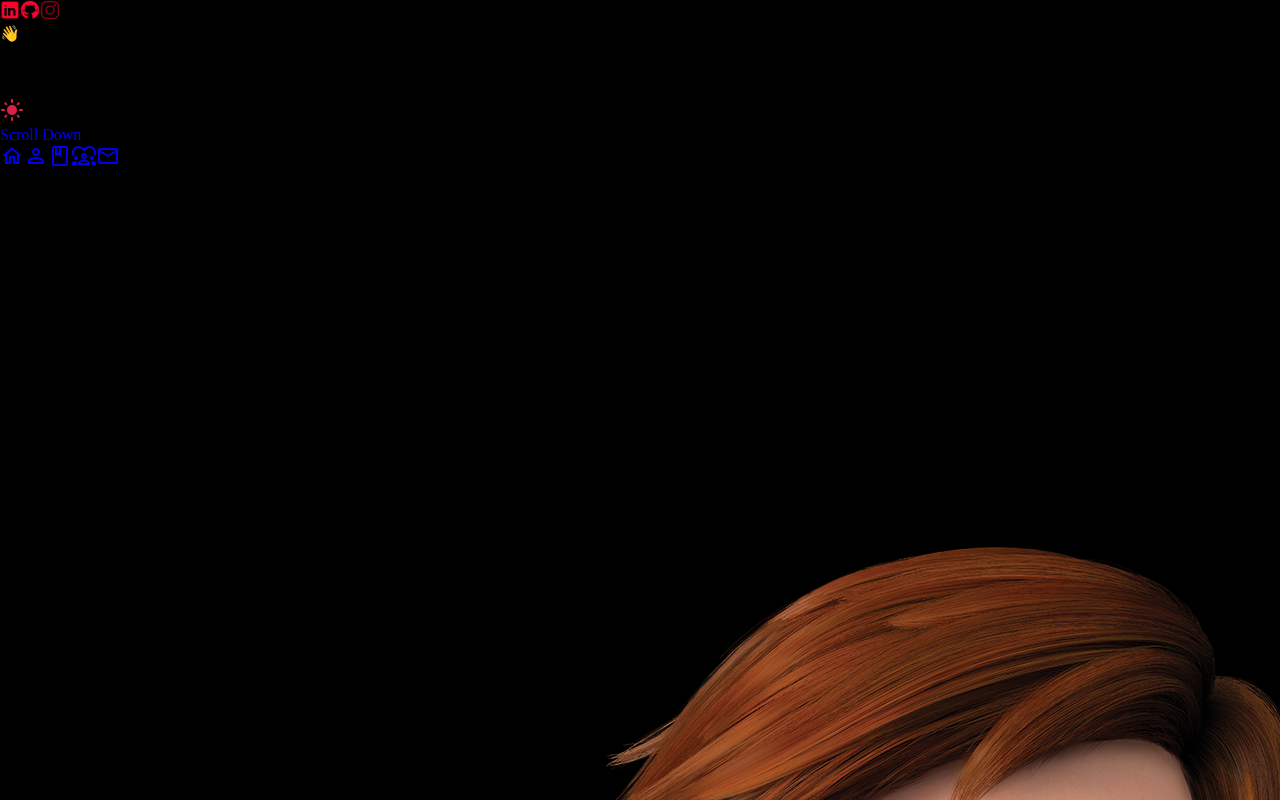
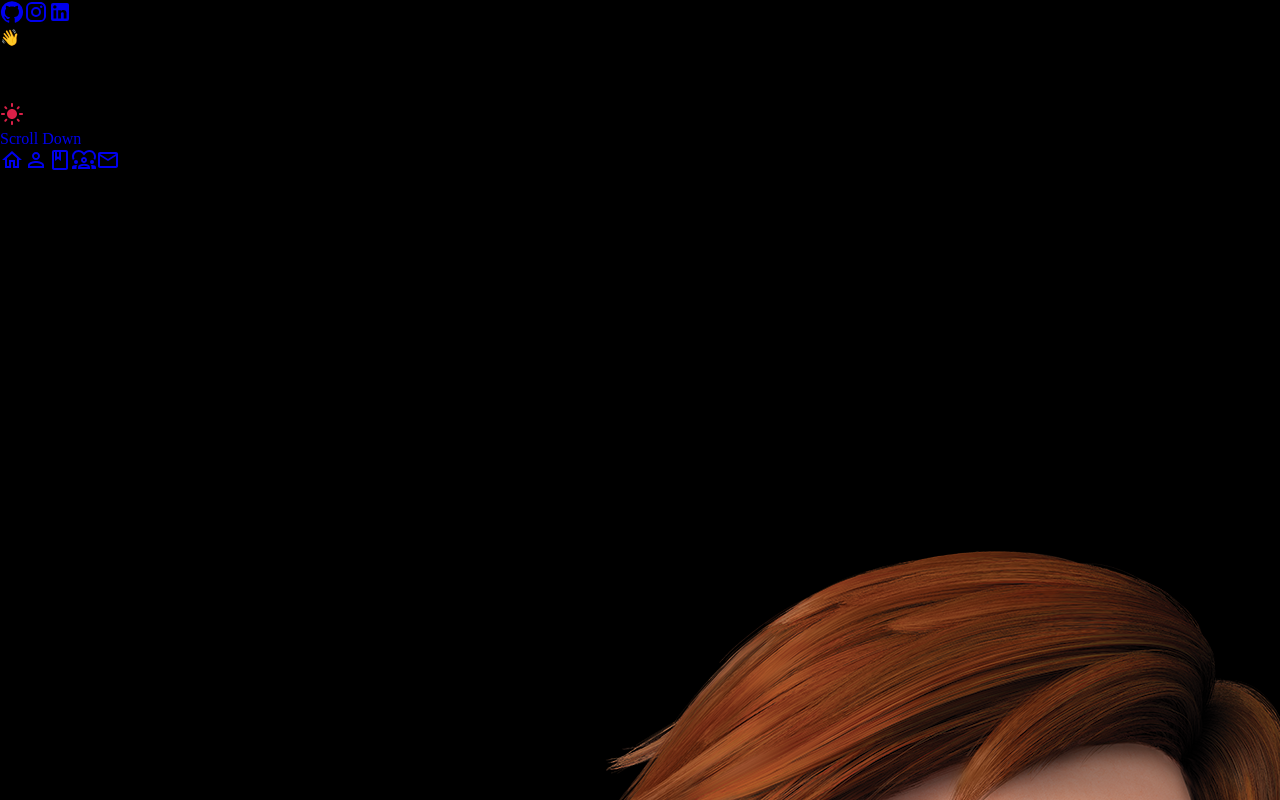
Before and after one commit to vikas990/Portfolio, a Next.js app: page / in a window 1280 px wide. Shown: the top 800 px of the page. Built offline with nearby package versions, Linux system fonts and the light colour scheme.

Commit message:
head css issue solved

```diff
--- a/components/Header/Header.js
+++ b/components/Header/Header.js
@@ -1,4 +1,7 @@
 import Image from "next/image";
+import GitHubIcon from "@mui/icons-material/GitHub";
+import InstagramIcon from "@mui/icons-material/Instagram";
+import LinkedInIcon from "@mui/icons-material/LinkedIn";
 
 import React, { useEffect } from "react";
 import {
@@ -23,24 +26,23 @@ const Header = ({ setTheme, theme }) => {
   return (
     <MainContainer id="Home">
       <IconSection>
-        <Image
-          src="/images/linkedin.png"
-          alt="Instagram icon"
-          height={20}
-          width={20}
-        />
-        <Image
-          src="/images/github.png"
-          alt="Instagram icon"
-          height={20}
-          width={20}
-        />
-        <Image
-          src="/images/instagram.png"
-          alt="Instagram icon"
-          height={20}
-          width={20}
-        />
+        <a href="https://github.com/vikas990" target="_blank" rel="noreferrer">
+          <GitHubIcon />
+        </a>
+        <a
+          href="https://www.instagram.com/vikas_kumar_31/"
+          target="_blank"
+          rel="noreferrer"
+        >
+          <InstagramIcon />
+        </a>
+        <a
+          href="https://www.linkedin.com/in/vikas-kumar-3469b4164/"
+          target="_blank"
+          rel="noreferrer"
+        >
+          <LinkedInIcon />
+        </a>
         <Line />
       </IconSection>
       <MidSection>
@@ -53,16 +55,24 @@ const Header = ({ setTheme, theme }) => {
           {theme === "light" ? (
             <ModeNightIcon
               onClick={themeToggler}
-              style={{ color: "#DB2048", marginRight: "-1rem" }}
+              style={{
+                color: "#DB2048",
+                marginRight: "-1rem",
+                cursor: "pointer",
+              }}
             />
           ) : (
             <LightModeIcon
               onClick={themeToggler}
-              style={{ color: "#DB2048", marginRight: "-1rem" }}
+              style={{
+                color: "#DB2048",
+                marginRight: "-1rem",
+                cursor: "pointer",
+              }}
             />
           )}
         </div>
-        <Link href="#">Scroll Down</Link>
+        <Link href="#contact">Scroll Down</Link>
       </LeftContainer>
     </MainContainer>
   );
--- a/components/Header/Header.styles.js
+++ b/components/Header/Header.styles.js
@@ -15,6 +15,10 @@ export const IconSection = styled.div`
   display: flex;
   flex-direction: column;
   justify-content: space-around;
+
+  & a {
+    color: ${(props) => props.theme.colors.text.secondary};
+  }
 
   @media screen and (max-width: 37.5rem) {
     display: none;
```
